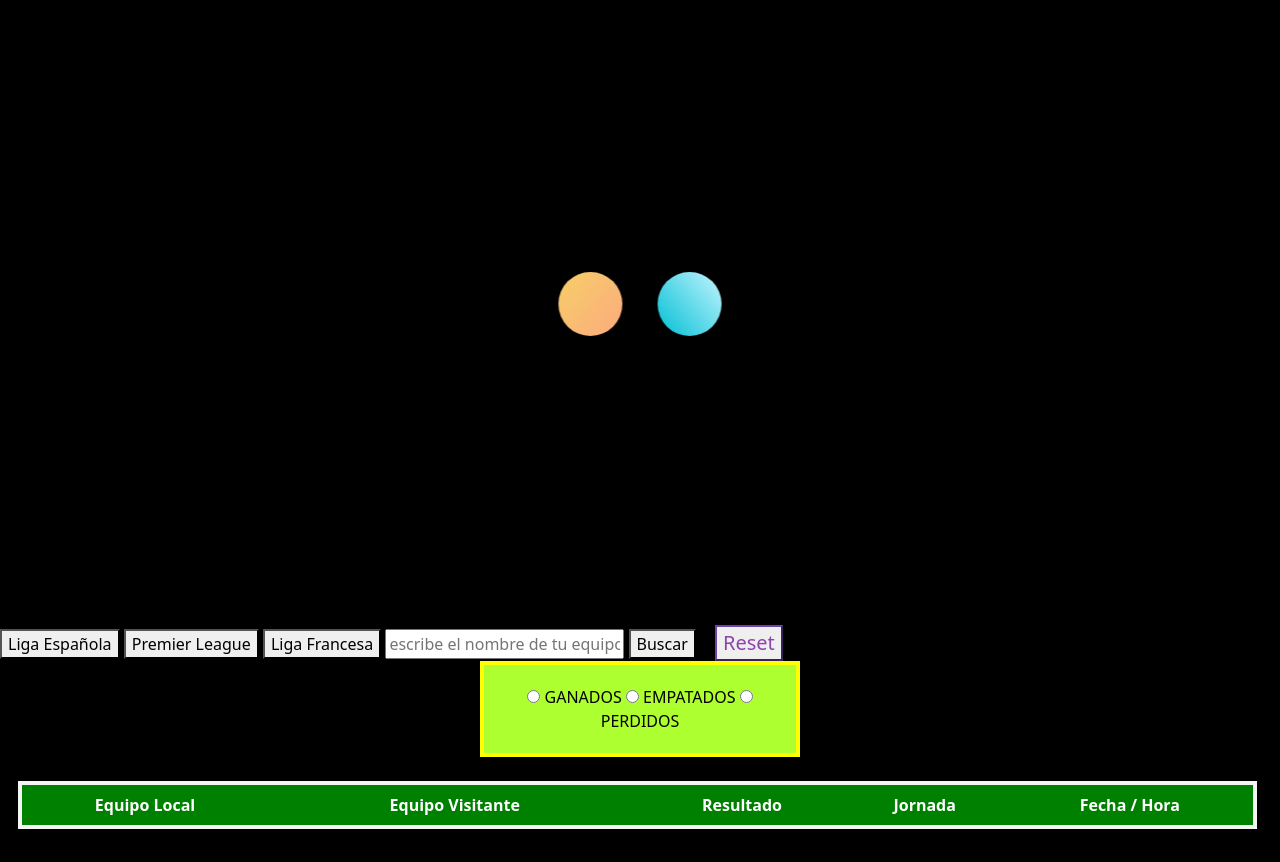
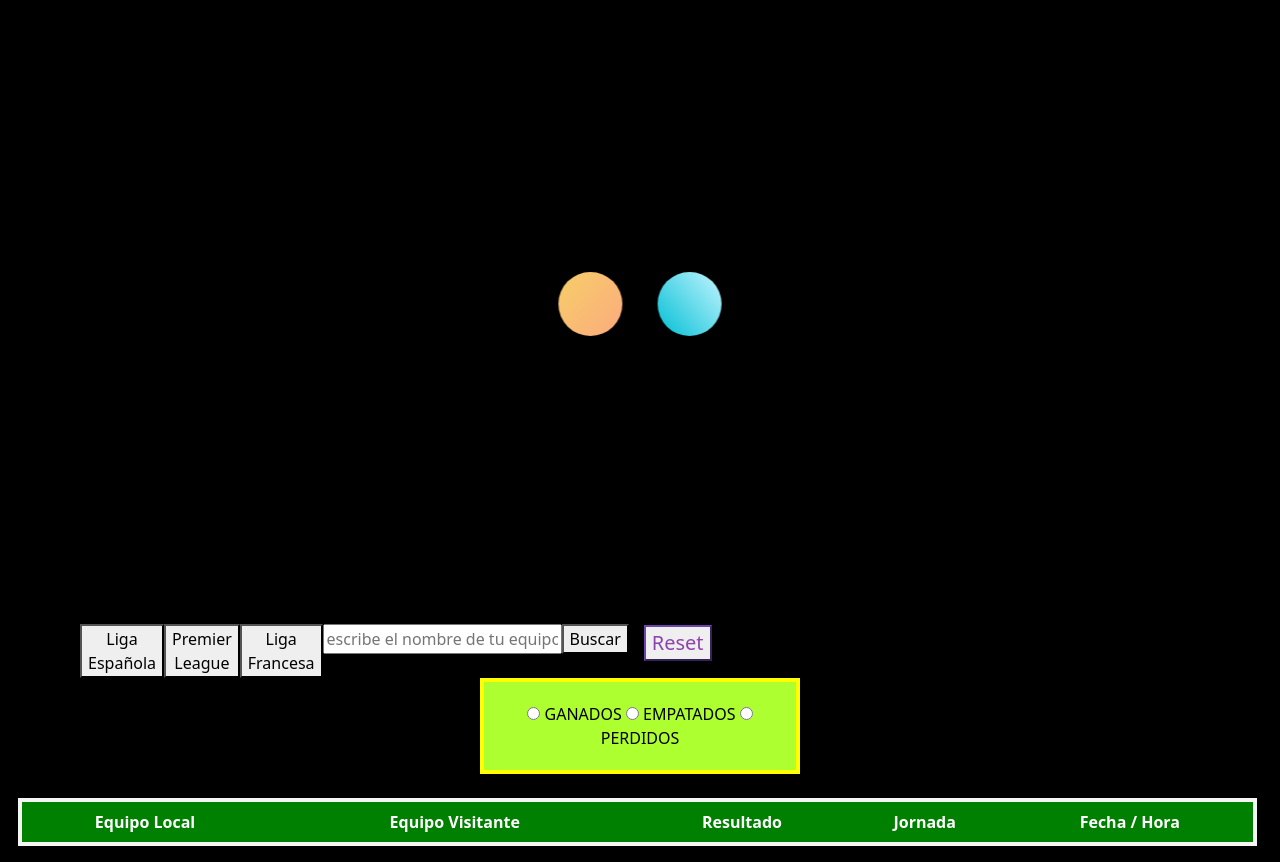
Before and after one commit to AndreCaMaOr/Proyecto-JavasCript1, a plain HTML site: page partidos.html in a window 1280 px wide. Shown: the part 202-1064 px from the top of the page. Drawn offline with nearby package versions, Linux system fonts and the light colour scheme; no server answers.

Commit message:
intento de arreglar botones de partidos

```diff
--- a/partidos.html
+++ b/partidos.html
@@ -53,14 +53,14 @@
     <div><button type="button" class="btn btn-primary" id="buscar2">Liga Francesa</button></div>
     <div><button type="reset" class="reset" id="reset">Reset</button> </div>
   </div><br> -->
-
-  <button id="buscar3">Liga Española</button>
-  <button id="buscar1">Premier League</button>
-  <button id="buscar2">Liga Francesa</button>
-<input type="text" id="nuevaTab" placeholder="escribe el nombre de tu equipo">
-<button id="buscar">Buscar</button>
-<button type="reset" class="reset" id="reset">Reset</button>
-
+  <div class="padreB">
+    <div> <button id="buscar3" class="botonL1">Liga Española</button></div>
+    <div><button id="buscar1" class="botonL">Premier League</button></div>
+    <div> <button id="buscar2" class="botonL">Liga Francesa</button></div>
+    <div> <input type="text" id="nuevaTab" class="inputE" placeholder="escribe el nombre de tu equipo"></div>
+    <div><button id="buscar" class="botonL">Buscar</button></div>
+    <div><button type="reset" class="reset" id="reset">Reset</button></div>
+  </div>
 
   <div class="btn-group container table-responsive" role="group" aria-label="Basic radio toggle button group">
     <input type="radio" name="btnradio" value="Ganados" class="circulito" autocomplete="off"> GANADOS
--- a/style.css
+++ b/style.css
@@ -185,3 +185,29 @@ tr:hover td {
   text-align: center;
   margin-left: 400px;
 }
+
+/*Botones ligas*/
+.padreB{
+display: flex;
+justify-content:space-between;
+width: 50px ;
+margin-left: 80px;
+
+}
+
+/*
+.botonL1{
+  margin-left: 80px;
+  width: 100px;
+}
+
+.botonL{
+  margin-left: 10px;
+  width: 100px;
+
+}
+
+.inputE{
+  width: 250px;
+  height:50px;
+} */
--- a/tabla_partidos.js
+++ b/tabla_partidos.js
@@ -60,6 +60,7 @@ function getFetch(url) {
 }
 
 getFetch("https://api.football-data.org/v2/competitions/2014/matches")
+
 
 
 let premierLeague = document.getElementById("buscar1");
```
Lines whose indentation alone changed are shown as unchanged.
